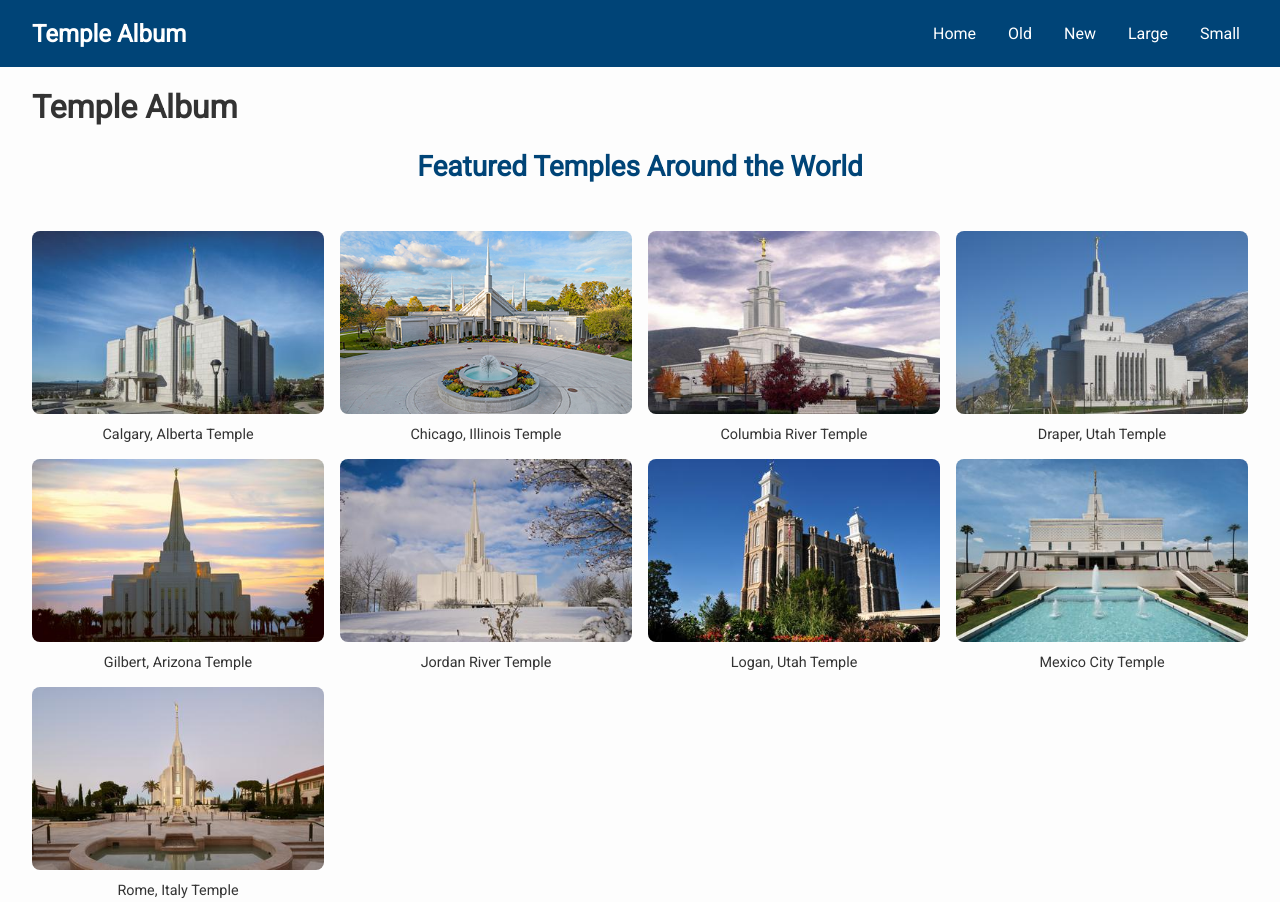
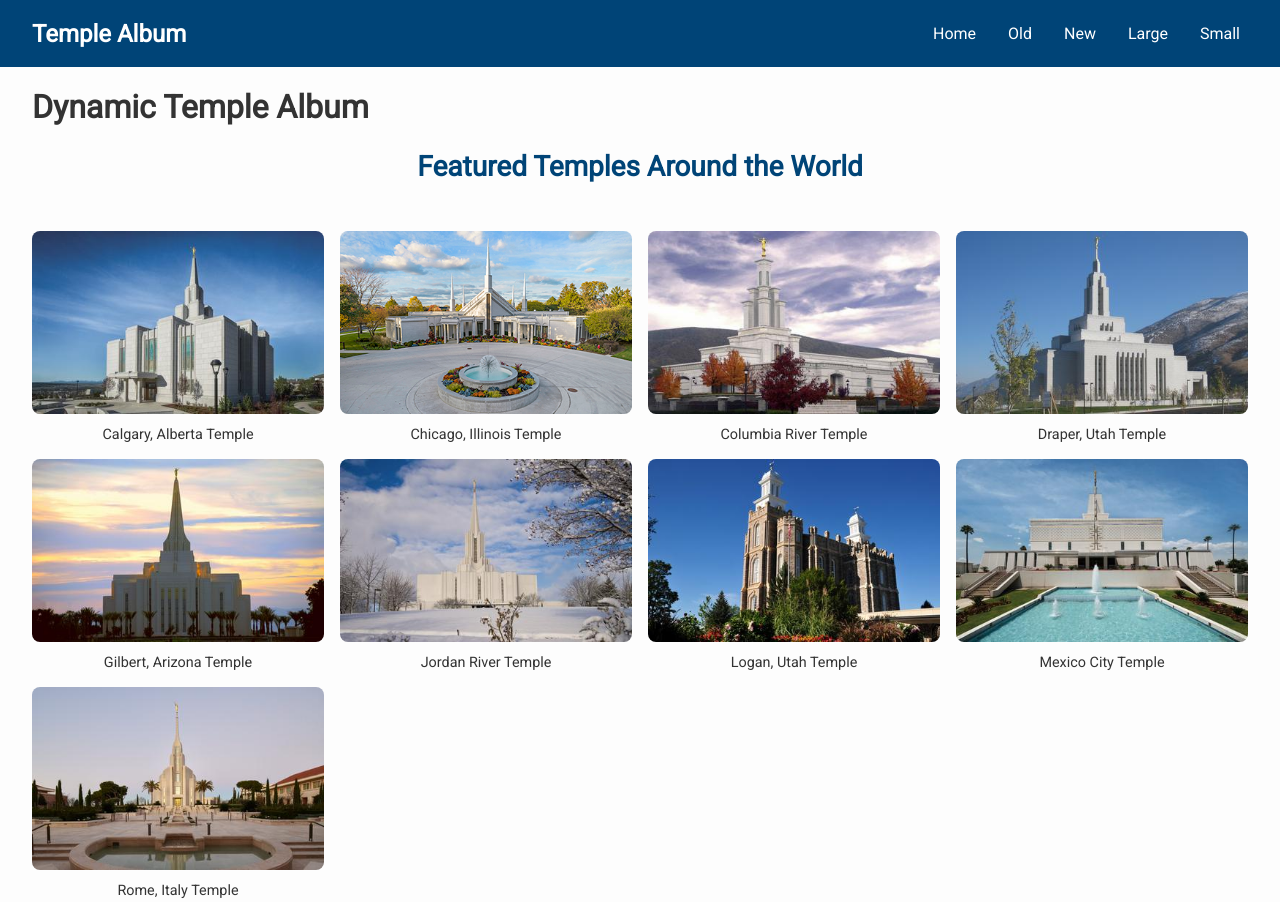
Before and after one commit to nate-g-johnson/wdd131, a plain HTML site: page temples.html in a window 1280 px wide. Shown: the top 902 px of the page. Drawn offline with Linux system fonts and the light colour scheme.

Commit message:
h1 update

```diff
--- a/temples.html
+++ b/temples.html
@@ -25,7 +25,7 @@
   </header>
 
   <main>
-    <h1>Temple Album</h1>
+    <h1>Dynamic Temple Album</h1>
     <h2>Featured Temples Around the World</h2>
     <section class="grid">
       <figure><img src="images/calgary-alberta-temple.jpg" alt="Temple 1">
```
